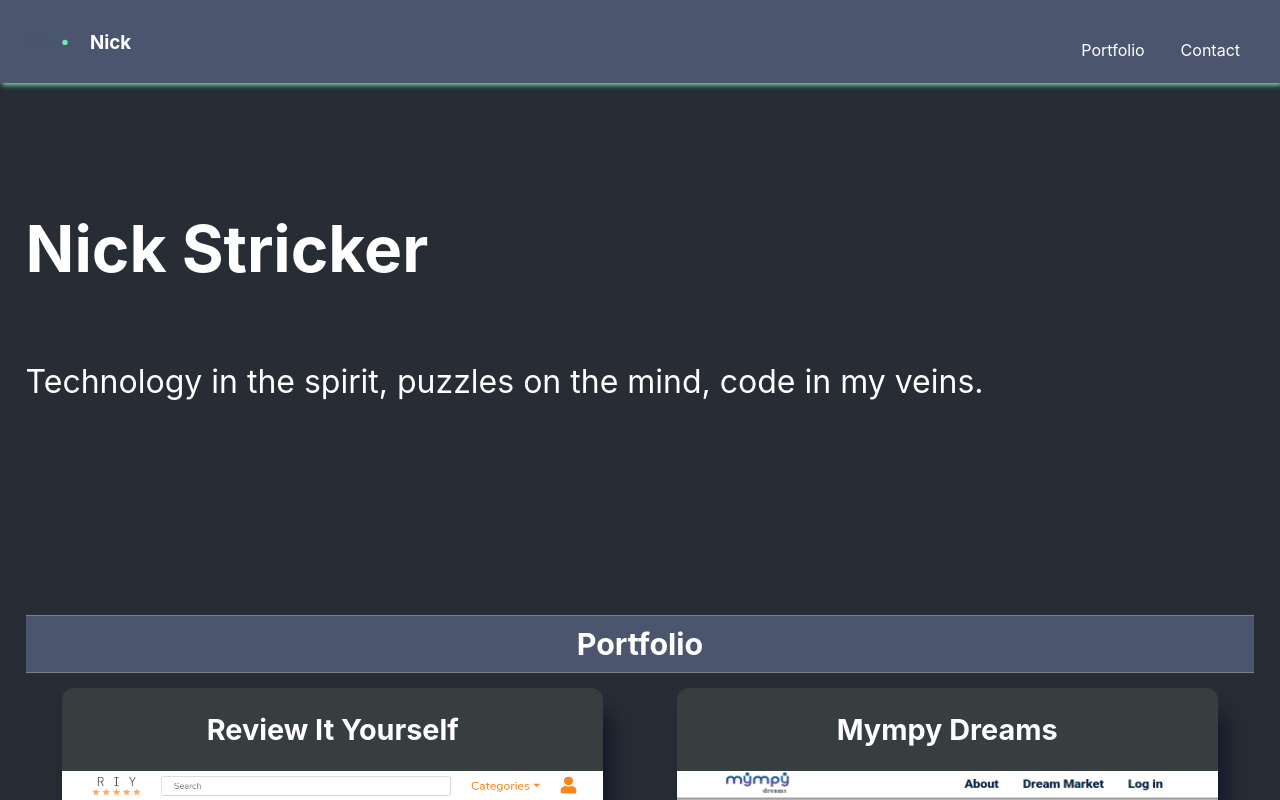
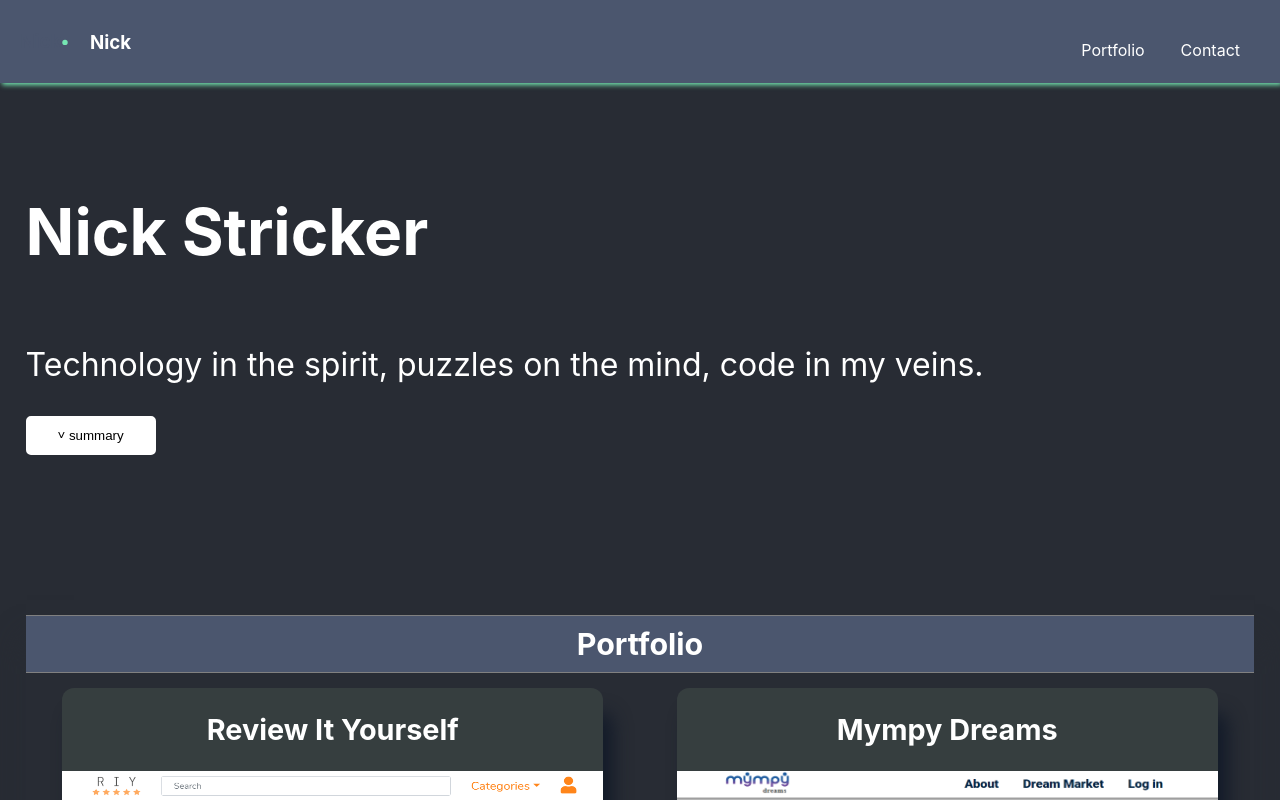
Before and after one commit to NickStrick/My-Portfolio, a React (Create React App) app in the folder portfolio/: page / in a window 1280 px wide. Shown: the top 800 px of the page. Built offline with nearby package versions, Linux system fonts and the light colour scheme.

Commit message:
added header styling

```diff
--- a/portfolio/src/components/Home.js
+++ b/portfolio/src/components/Home.js
@@ -1,17 +1,28 @@
-import React from 'react';
+import React, { useState } from 'react';
+import './Home.scss'
 
-class Home extends React.Component {
+const Home = () => {
+    const [sumOpen, setOpen] = useState(false)
+    function toggleSum() {
+        if (sumOpen) {
+            setOpen(false)
+        } else {
+            setOpen(true)
+        }
 
-    render() {
+    }
+    console.log(sumOpen)
+
     const summary = 'Hi, I\'m Nick. I spent the last couple of years learning and teaching to code. After highschool, curious about coding, i spent free time creating small games, and looking for resources to learn more and finding out what i could create while i worked in retail. I followed small courses on coding through things such as youtube, udemy, or watch and code.  I spent this past year enrolled in lambda school as a student and as a contract worker. During my time as a student, i learned Full Stack web development along with an assortment of librarys and frameworks, and some computer science fundamentals. With that i created some pretty cool projects that im proud of. I was a contract worker for lambda school as well, where i frist worked as a Team lead above students, leading daily meetings, sovling any debugging issues, helping my students in whatever way possible. The times i was working on a project with a team, i was responsible with the relationship between the stakeholder and the team, and managed our planning. i also debugged and filled any gaps in the conribution to the projects where nessesary. I spent most of my time in meetings getting to know my students and solving problems or planning with them. These exerpiences only feed my hunger for learning and solving puzzles, and they fuel me to be where i am today.';
     return (
         <header className="App-header" aria-label={'page-header'}>
             <h1>Nick Stricker</h1>
             <p>Technology in the spirit, puzzles on the mind, code in my veins.</p>
+            <button className='sumBtn' onClick={toggleSum}>˅ summary</button>
+            {sumOpen ? <p className='summary'>{summary}</p> : null}
         </header>
     );
 }
 
-};
 
 export default Home;
```
Lines whose indentation alone changed are shown as unchanged.
